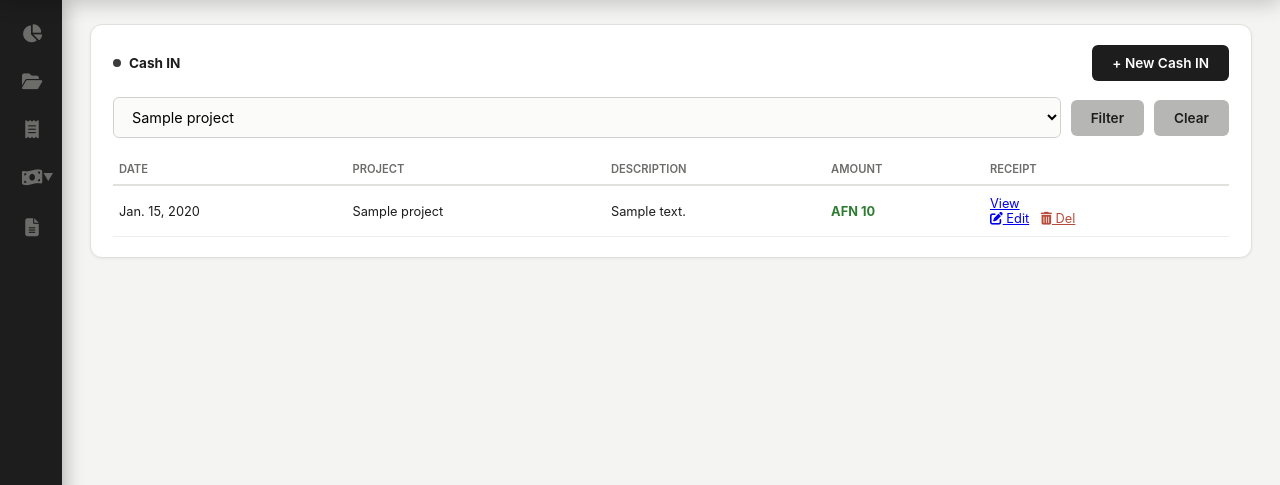
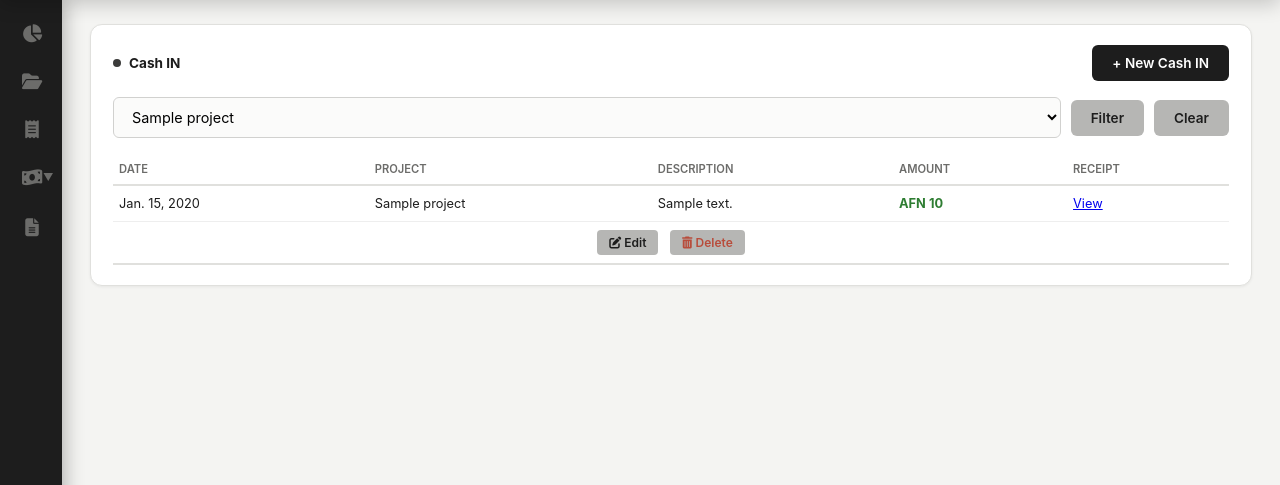
Before and after one commit to Osmanamanzai/EACCo-FMS, a Django app: template templates/transactions/cash_in_list.html in a window 1280 px wide. Shown: the part 58-543 px from the top of the page. Run offline with Django 5.2, Linux system fonts and the light colour scheme; the template is opened without the code that fills it: values that come from a table or form of the project are taken from there, others are empty; a user stored in the database is signed in; tables that the repository leaves empty hold one stand-in row (values such as "Sample post"); parts of the project's set-up code (start-up, migrations or seed data) failed here and were passed over.

Commit message:
move edit/delete actions to a separate centered row under each transaction

```diff
--- a/templates/transactions/cash_in_list.html
+++ b/templates/transactions/cash_in_list.html
@@ -45,13 +45,20 @@
                     {% else %}
                         —
                     {% endif %}
-                    {% if user.is_admin or user.is_superuser %}
-                        <br>
-                        <a href="{% url 'transaction_update' inc.pk %}" title="Edit"><i class="fas fa-edit"></i> Edit</a>
-                        <a href="{% url 'transaction_delete' inc.pk %}" title="Delete" style="color:#b84c3b; margin-left:8px;"><i class="fas fa-trash-alt"></i> Del</a>
-                    {% endif %}
                 </td>
             </tr>
+            {% if user.is_admin or user.is_superuser %}
+            <tr>
+                <td colspan="5" style="text-align: center; border-bottom: 2px solid #e0e0dd; padding: 8px 0;">
+                    <a href="{% url 'transaction_update' inc.pk %}" class="btn btn-secondary btn-sm" title="Edit">
+                        <i class="fas fa-edit"></i> Edit
+                    </a>
+                    <a href="{% url 'transaction_delete' inc.pk %}" class="btn btn-secondary btn-sm" title="Delete" style="color:#b84c3b; margin-left: 8px;">
+                        <i class="fas fa-trash-alt"></i> Delete
+                    </a>
+                </td>
+            </tr>
+            {% endif %}
             {% empty %}
             <tr><td colspan="5">No cash IN entries found{% if selected_project %} for {{ selected_project.name }}{% endif %}.</td></tr>
             {% endfor %}
```
Also changed, not shown: templates/transactions/cash_out_list.html (+12 -5 lines), templates/transactions/expense_list.html (+14 -5 lines).
